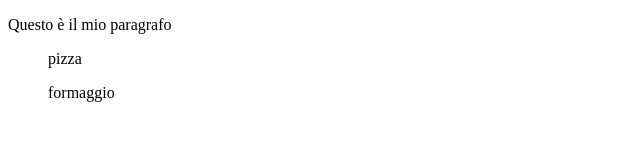
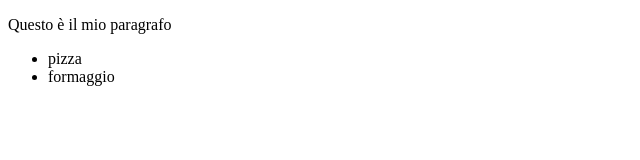
Before and after one commit to Giacca87/FrontEnd, a plain HTML site: page Lezione2/testlezione.html in a window 1280 px wide. Shown: the whole page, without its empty margins (0-640 px from the left). Drawn offline with Linux system fonts and the light colour scheme.

Commit message:
La mia seconda sincronizzazione

```diff
--- a/Lezione2/testlezione.html
+++ b/Lezione2/testlezione.html
@@ -6,7 +6,10 @@
     <body>
         <p>Questo è il mio paragrafo</p>
 
-        <ul>pizza</ul>
-        <ul>formaggio</ul>
+        <ul>
+            <li>pizza</li>
+            <li>formaggio</li>
+        </ul>
+
     </body>
 </html>
```
